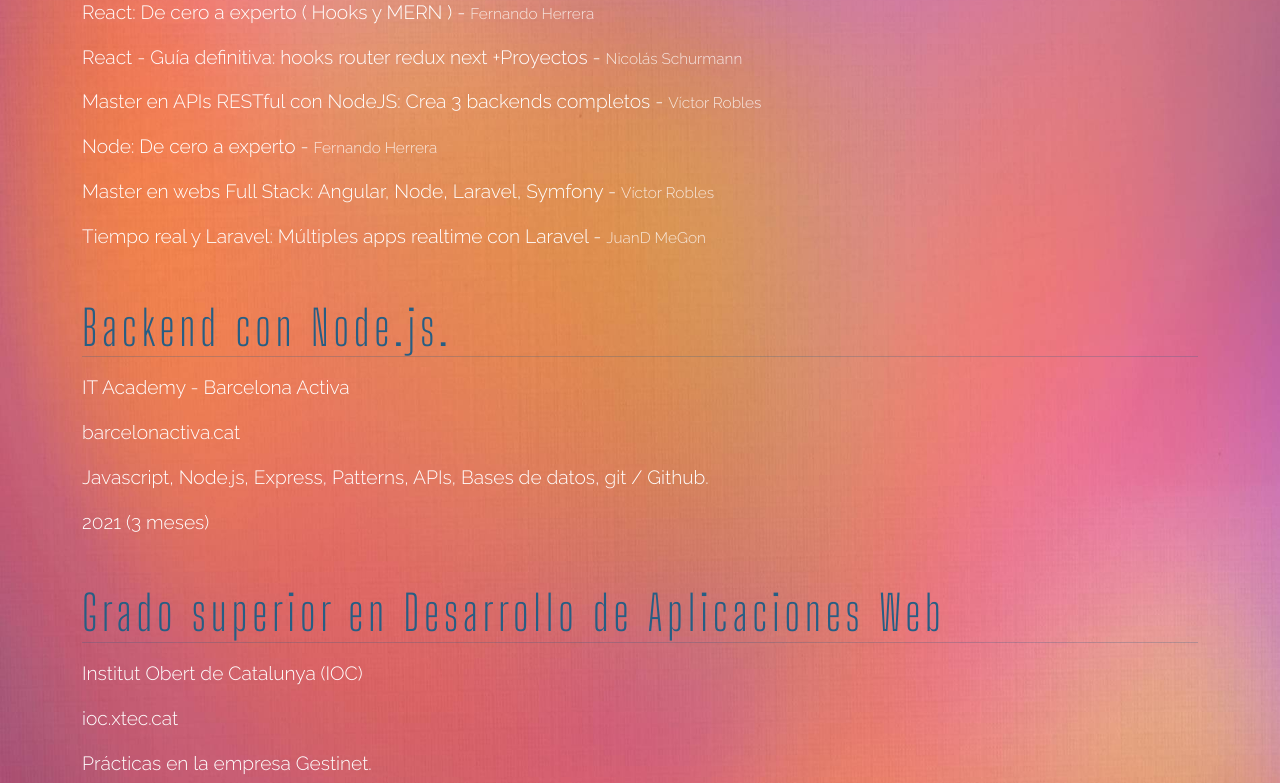
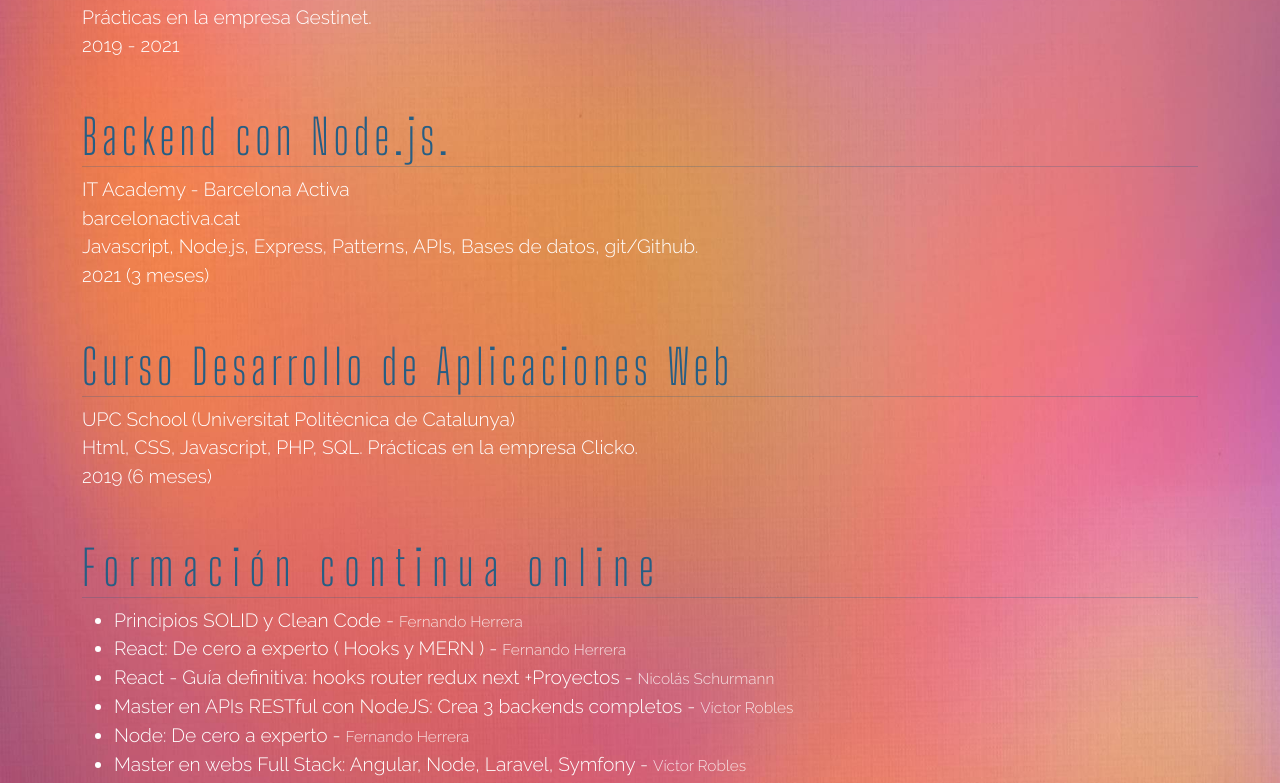
Before and after one commit to maparcepel/portafolio, a React (Create React App) app: page / in a window 1280 px wide. Shown: the part 3780-4563 px from the top of the page. Built offline with nearby package versions, Linux system fonts and the light colour scheme.

Commit message:
fixes education

```diff
--- a/src/components/About.jsx
+++ b/src/components/About.jsx
@@ -51,7 +51,6 @@
                 <div className='row cards-overlap align-items-center justify-content-center'>
                     <div className='col-lg-6 mt-5 fst-italic card-1'>{t.description1}</div>
                     <div className='col-lg-6 mt-5 fst-italic card-2'>{t.description2}</div>
-
                 </div>
             </div>
         </>
--- a/src/components/Education.jsx
+++ b/src/components/Education.jsx
@@ -13,11 +13,11 @@
         <div className='container mt-5 animate__animated animate__fadeIn'>
             <SectionTitle title={t.section_title} />
 
-            <ContinuingEducationCard edu={t.continuing_education} title={t.continuing_education_title}/>
-
             {educationPrograms.map((edu, index) => (
                 <EducationCard edu={edu} key={index} />
             ))}
+
+            <ContinuingEducationCard edu={t.continuing_education} title={t.continuing_education_title}/>
         </div>
     )
 }
--- a/src/components/parts/ContinuingEducationCard.jsx
+++ b/src/components/parts/ContinuingEducationCard.jsx
@@ -3,14 +3,14 @@
   return (
     <div className='mb-5'>
       <h3 className='section-subtitle blue'>{title}</h3>
-      <hr className='mt-0 blue'/>
-      {edu.map((e, index) => (
-        <p key={index}>
-          <a href={e.url} target='_blank' rel='noopener noreferrer'>{e.title}</a> - <span className='author-small'>{e.author}</span>
-        </p>
-      ))}
-
-
+      <hr className='mt-0 mb-2 blue'/>
+      <ul>
+        {edu.map((e, index) => (
+          <li key={index}>
+            <a href={e.url} target='_blank' rel='noopener noreferrer'>{e.title}</a> - <span className='author-small'>{e.author}</span>
+          </li>
+        ))}
+      </ul>
     </div>
   )
 }
--- a/src/components/parts/EducationCard.jsx
+++ b/src/components/parts/EducationCard.jsx
@@ -8,20 +8,20 @@
   return (
     <div className='education-card mb-5'>
       <h2>{t[edu.id].title}</h2>
-      <hr className='mt-0'/>
+      <hr className='mt-0 mb-2'/>
 
-      <p>
+      <p className='mb-0'>
         {t[edu.id].school}
       </p>
 
       {edu.web && (
-        <p>
+        <p className='mb-0'>
           <a href={edu.url} target="_blank" rel="noopener noreferrer">{edu.web}</a>
         </p>
       )}
 
       {t[edu.id].description && (
-        <p>{t[edu.id].description}</p>
+        <p className='mb-0'>{t[edu.id].description}</p>
       )}
 
       <p>
--- a/src/data/educationPrograms.js
+++ b/src/data/educationPrograms.js
@@ -1,13 +1,13 @@
 export const educationPrograms = [
+  {
+    id: 'ioc',
+    web: 'ioc.xtec.cat',
+    url: 'https://ioc.xtec.cat/educacio/cfgs-daw',
+  },
   {
     id: 'barcelona_activa',
     web: 'barcelonactiva.cat',
     url: 'https://www.barcelonactiva.cat/es/itacademy',
-  },
-  {
-    id: 'ioc',
-    web: 'ioc.xtec.cat',
-    url: 'https://ioc.xtec.cat/educacio/cfgs-daw',
   },
   {
     id: 'upc_school',
--- a/src/locales/education.js
+++ b/src/locales/education.js
@@ -42,17 +42,17 @@
     barcelona_activa: {
       title: 'Backend con Node.js.',
       school: 'IT Academy - Barcelona Activa',
-      description: 'Javascript, Node.js, Express, Patterns, APIs, Bases de datos, git / Github.',
+      description: 'Javascript, Node.js, Express, Patterns, APIs, Bases de datos, git/Github.',
       period: '2021 (3 meses)',
     },
     ioc: {
-      title: 'Grado superior en Desarrollo de Aplicaciones Web',
+      title: 'Grado Superior en Desarrollo de Aplicaciones Web',
       school: 'Institut Obert de Catalunya (IOC)',
       description: 'Prácticas en la empresa Gestinet.',
       period: '2019 - 2021',
     },
     upc_school: {
-      title: 'Curso Desarrollo de aplicaciones web',
+      title: 'Curso Desarrollo de Aplicaciones Web',
       school: 'UPC School (Universitat Politècnica de Catalunya)',
       description: 'Html, CSS, Javascript, PHP, SQL. Prácticas en la empresa Clicko.',
       period: '2019 (6 meses)',
```
